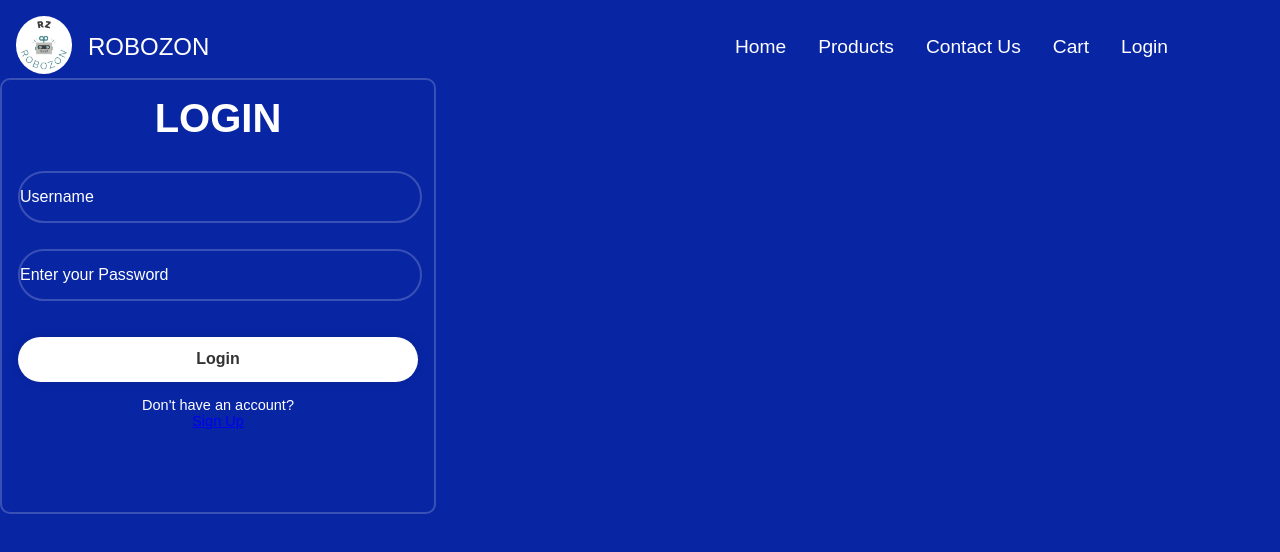
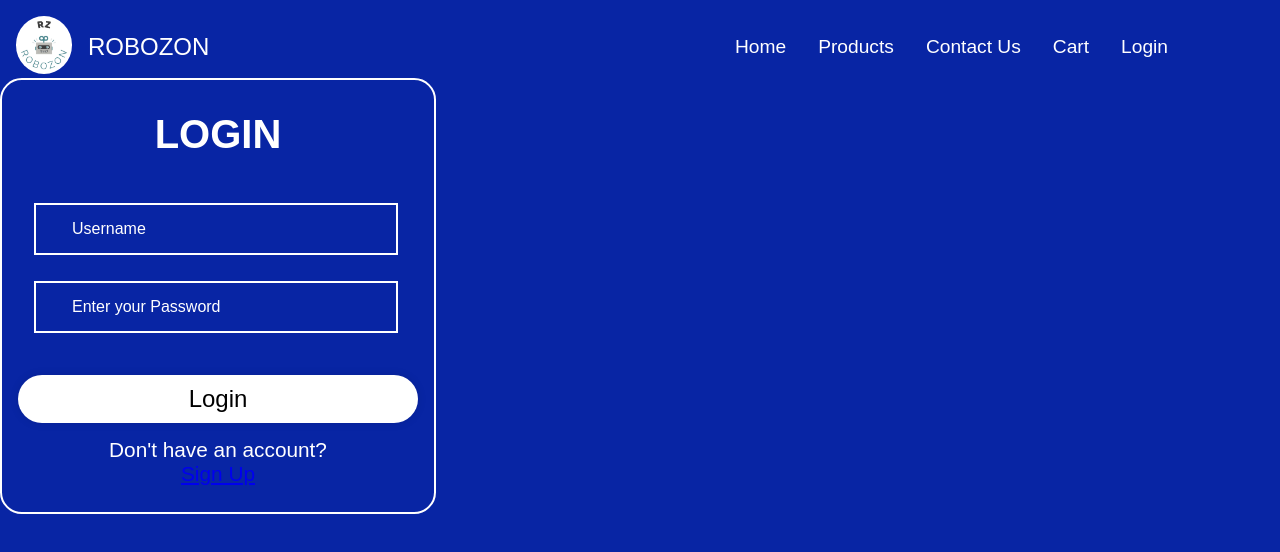
Before and after one commit to MeetRaut/Robozon_react, a React (Vite) app in the folder frontend/: page /login in a window 1280 px wide. Shown: the top 552 px of the page. Built offline with nearby package versions, Linux system fonts and the light colour scheme.

Commit message:
update login

```diff
--- a/frontend/src/pages/css/login.css
+++ b/frontend/src/pages/css/login.css
@@ -2,19 +2,20 @@
     height: 400px;
     width: 400px;
     background: transparent;
-    border : 2px solid rgba(255, 255, 255, .2);
-    border-radius: 10px;
-    color: white;
+    border : 2px solid white;
+    border-radius: 5%;
     padding: 1rem;
 }
 
 .login-input h1 {
     font-size: 2.5rem;
     text-align: center;
+    color: white;
+    margin-top: 1rem;
 }
 
 .login-input .login-input-box {
-    width: 100%;
+    width: 90%;
     height: 3rem;
     margin: 30px 0;
 }
@@ -25,41 +26,42 @@
     background: transparent;
     border: none;
     outline: none;
-    border: 2px solid rgba(255, 255, 255, .2);
-    border-radius: 40px;
+    border: 2px solid white;
     font-size: 16px;
+    margin: 1rem;
 }
 
 .login-input-box input::placeholder{
-    color: #fff;
+    color: white;
+    padding: 10%;
 }
 
 .login-input .btn{
     width: 100%;
-    height: 45px;
+    height: 12%;
     background: #fff;
     border: none;
     outline: none;
     border-radius: 40px;
     box-shadow: 0 0 10px rgba(0,0,0,.1);
     cursor: pointer;
-    font-size: 16px;
-    color: #333;
-    font-weight: 600;
-    margin-top: 10px;
+    font-size: 1.5rem;
+    color: black;
+    margin-top: 2rem;
     margin-bottom: 15px;
 }
 
 .login-input .register-link{
-    font-size: 14.5px;
+    font-size: 1.3rem;
     text-align: center;
     margin-top: 20px 0 15px;
     margin: top;
+    color: white;
 }
+
 .register-link p a{
     color: #fff;
     text-decoration: none;
-    font-weight: 100;
     position: absolute;
 }
 
--- a/frontend/src/pages/login.jsx
+++ b/frontend/src/pages/login.jsx
@@ -1,27 +1,30 @@
-import React from 'react'
-import './css/login.css'
+import React from "react";
+import "./css/login.css";
 
-function Login(){
+function Login() {
   return (
     <div>
-
       <div class="login-input">
         <h1>LOGIN</h1>
-              <div class ="login-input-box">
-                  <input type ="text" placeholder="Username" required/>
+        <div class="login-input-box">
+          <input type="text" placeholder="Username" required />
         </div>
         <div class="login-input-box">
-                  <input type ="password" placeholder="Enter your Password" required/>
+          <input type="password" placeholder="Enter your Password" required />
         </div>
 
-            <a href="/"><button type ="Submit" class="btn">Login</button></a>
-              <div class ="register-link">
+        <a href="/">
+          <button type="Submit" class="btn">
+            Login
+          </button>
+        </a>
+        <div class="register-link">
           <p>Don't have an account?</p>
-                <a href ="#">Sign Up</a>
+          <a href="/signup">Sign Up</a>
         </div>
       </div>
     </div>
-  )
+  );
 }
 
-export default Login
+export default Login;
```
Lines whose indentation alone changed are shown as unchanged.
